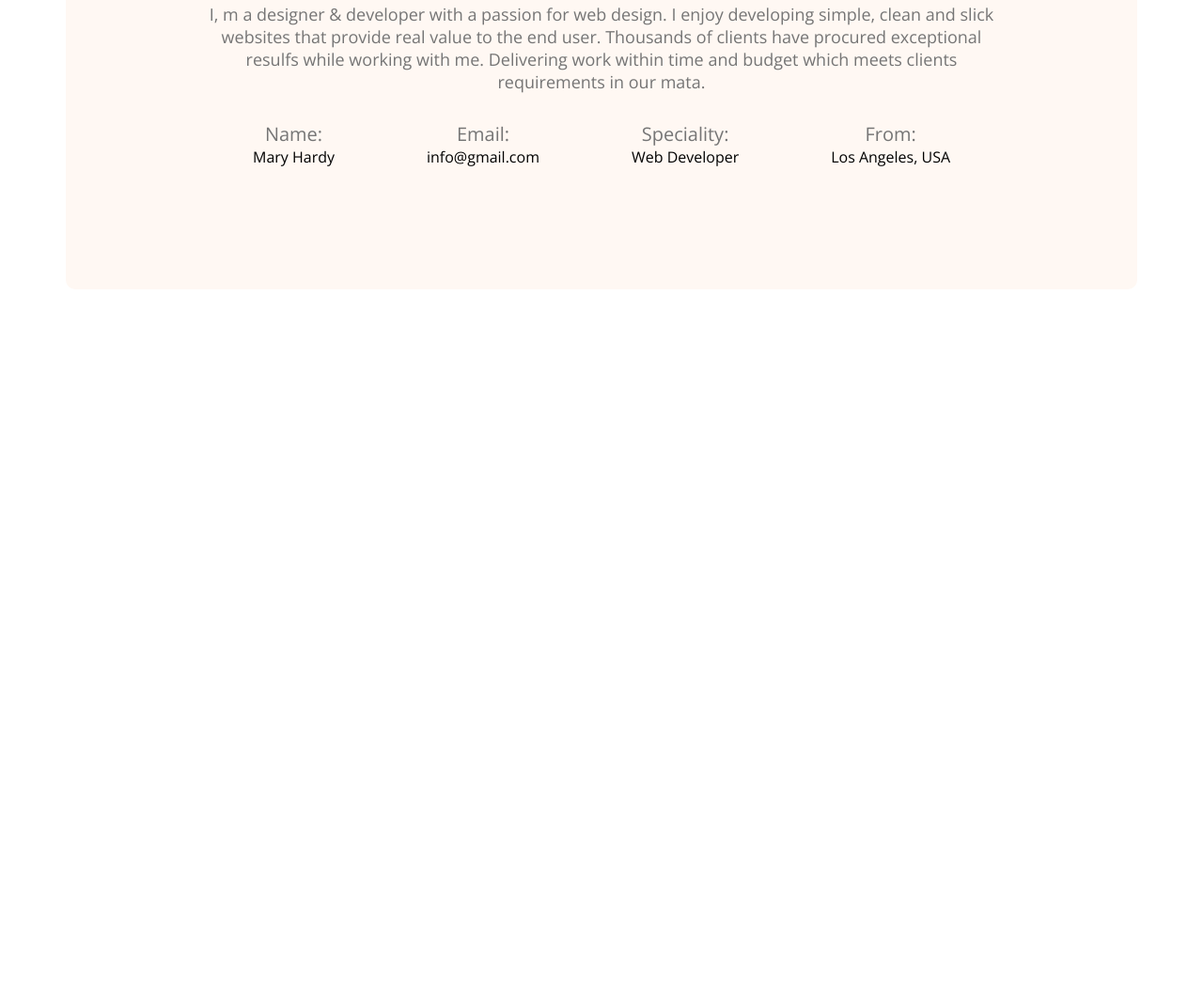
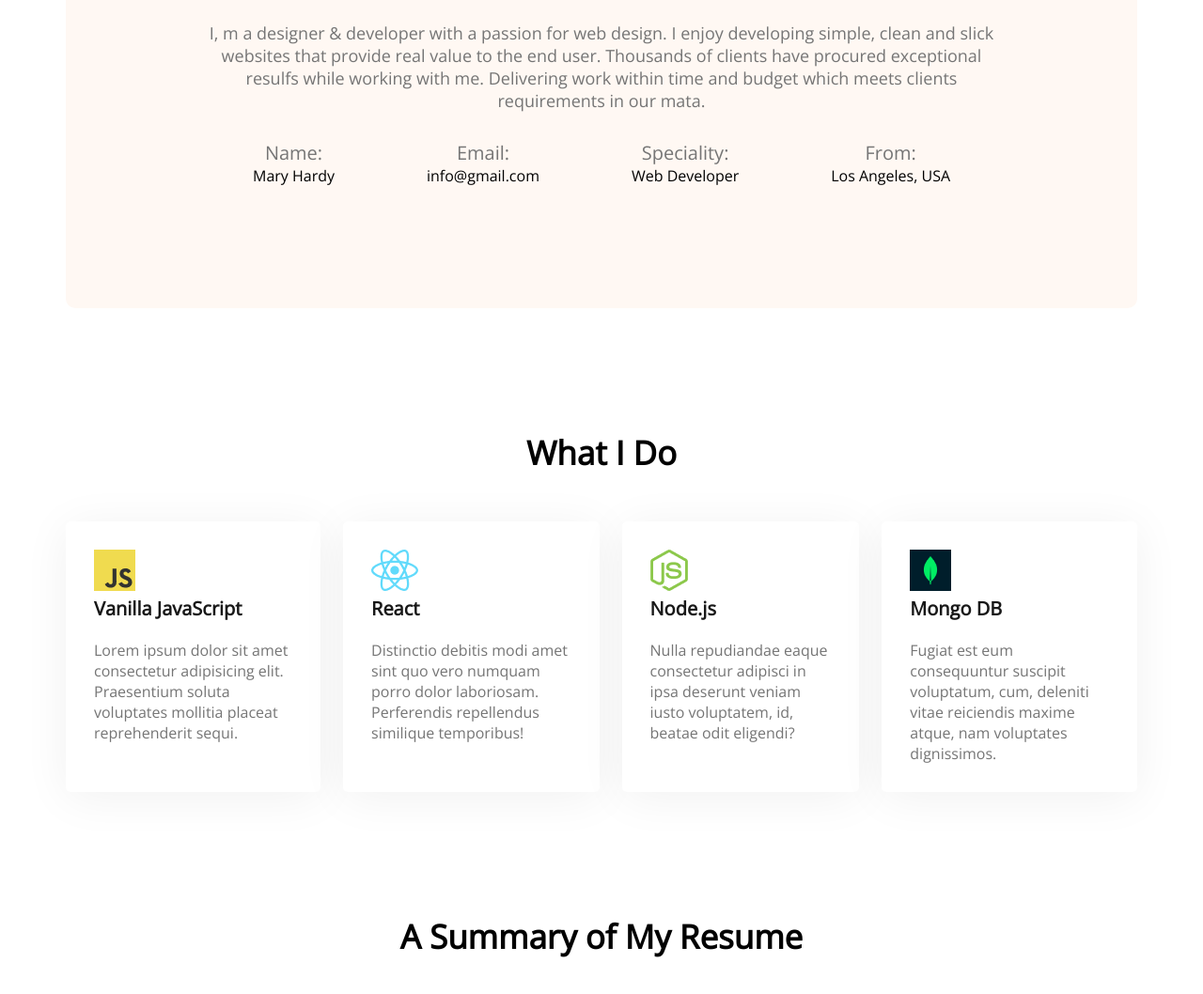
Before and after one commit to EmoTab/developer-portfolio-7, a plain HTML site: page index.html in a window 1280 px wide. Shown: the part 1173-2231 px from the top of the page at 94% size. Before the commit the page ends 1481 px from the top, so only its background shows below. Drawn offline with nearby package versions, Linux system fonts and the light colour scheme.

Commit message:
added skills content

```diff
--- a/index.html
+++ b/index.html
@@ -61,6 +61,43 @@
     </div>
    </div>
   </section>
+
+  <!-- what i do section -->
+  <section class="what-i-do">
+   <h3 class="section-title">What I Do</h3>
+   <div class="skills-container">
+    <div class="skill">
+     <img src="images/icons/js.png" alt="">
+     <p class="skill-title">Vanilla JavaScript</p>
+     <p class="skill-description">Lorem ipsum dolor sit amet consectetur adipisicing elit. Praesentium soluta voluptates mollitia placeat reprehenderit sequi.</p>
+    </div>
+    <div class="skill">
+     <img src="images/icons/react.png" alt="">
+     <p class="skill-title">React</p>
+     <p class="skill-description">Distinctio debitis modi amet sint quo vero numquam porro dolor laboriosam. Perferendis repellendus similique temporibus!</p>
+    </div>
+    <div class="skill">
+     <img src="images/icons/nodejs.png" alt="">
+     <p class="skill-title">Node.js</p>
+     <p class="skill-description">Nulla repudiandae eaque consectetur adipisci in ipsa deserunt veniam iusto voluptatem, id, beatae odit eligendi?</p>
+    </div>
+    <div class="skill">
+     <img src="images/icons/mongo.png" alt="">
+     <p class="skill-title">Mongo DB</p>
+     <p class="skill-description">Fugiat est eum consequuntur suscipit voluptatum, cum, deleniti vitae reiciendis maxime atque, nam voluptates dignissimos.</p>
+    </div>
+   </div>
+  </section>
+
+  <!-- Resume section -->
+  <section class="resume">
+   <h3 class="section-title">A Summary of My Resume</h3>
+   <div class="resume-content">
+    <div>
+
+    </div>
+   </div>
+  </section>
  </main>
  <footer>
 
--- a/styles/style.css
+++ b/styles/style.css
@@ -73,20 +73,21 @@ main{
  max-width: 1140px;
  margin: 0 auto;
 }
-
+section {
+ margin-top: 130px;
+}
 /* about section styles */
 .about{
- margin-top: 130px;
  background-color: #FFF8F3 ;
  border-radius: 10px;
  padding: 130px 150px;
  text-align: center;
 }
 .section-title{
- color: #181818;
- margin-bottom: 30px;
+ text-align: center;
  font-weight: 700;
  font-size: 35px;
+ margin-bottom: 50px;
 }
 .section-description{
  font-size: 18px;
@@ -106,3 +107,26 @@ main{
  font-size: 20px;
  color: #474747;
 }
+/* what i do section styles */
+
+.skills-container{
+ display: flex;
+ gap: 24px;
+}
+.skill{
+ background: #FFFFFF;
+ box-shadow: 0px 6px 50px rgba(0, 0, 0, 0.06);
+ border-radius: 5px;
+ padding: 30px;
+}
+.skill-title{
+ font-weight: 700;
+ font-size: 20px;
+ color: #181818;
+ margin-bottom: 20px;
+}
+.skill-description{
+ color: #757575;
+}
+
+/* resume styles */
```
